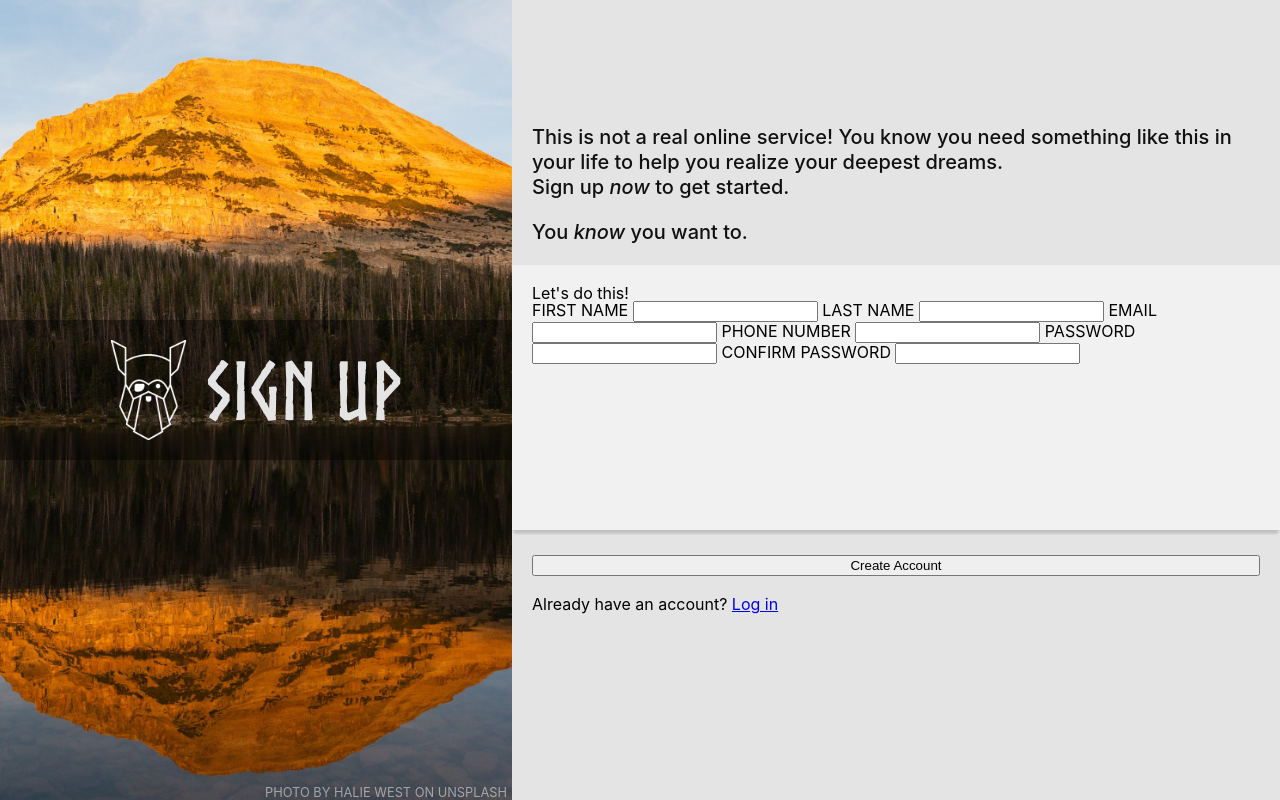
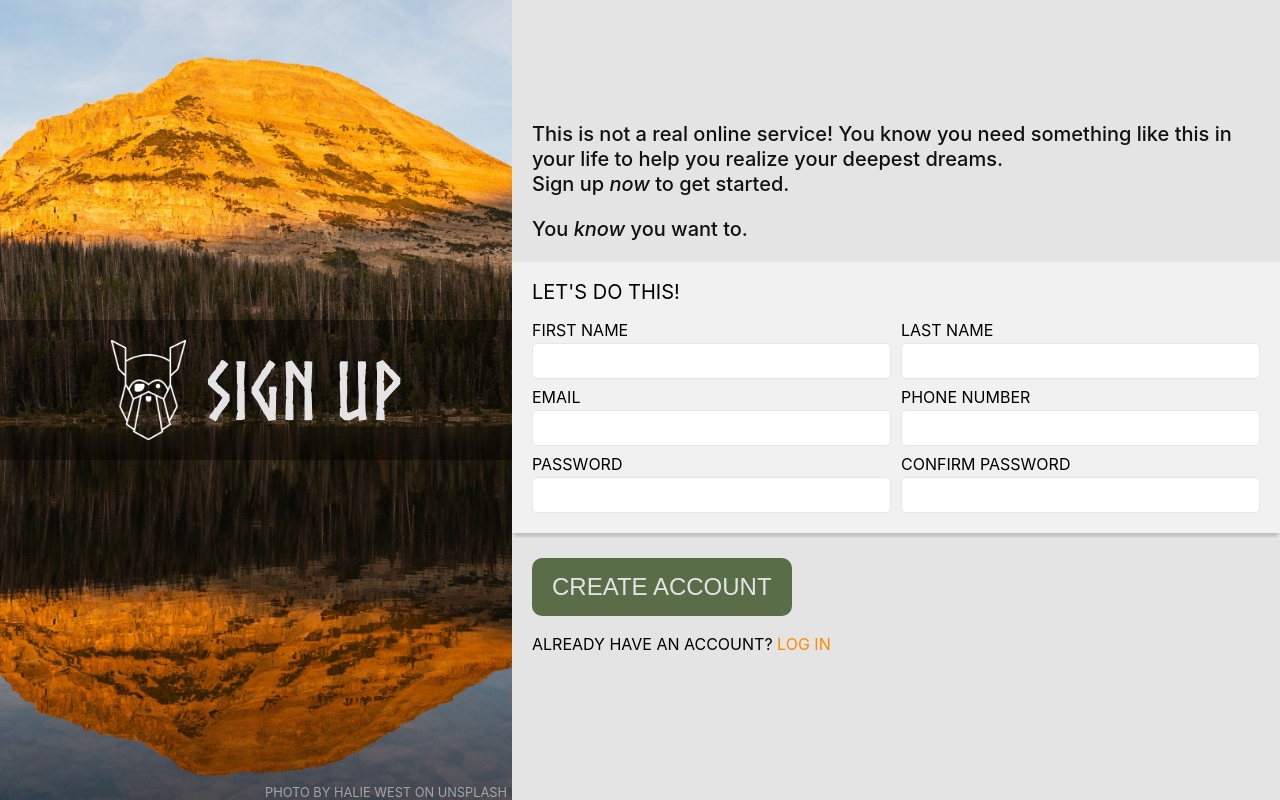
Before and after one commit to bricsio/sign-up, a plain HTML site: page index.html in a window 1280 px wide. Drawn offline with Linux system fonts and the light colour scheme.

Commit message:
Completed HTML and CSS. Completed JS for password-matching validation.

```diff
--- a/index.html
+++ b/index.html
@@ -8,6 +8,7 @@
     <title>Sign Up</title>
     <link rel="stylesheet" href="./reset.css">
     <link rel="stylesheet" href="./style.css">
+    <script src="./script.js" defer></script>
 </head>
 
 <body>
@@ -27,25 +28,38 @@
         <div id="form-container">
             <form action="#" method="post" id="sign-up-form">
                 <fieldset>
-                    <legend>Let's do this!</legend>
+                    <legend>LET'S DO THIS!</legend>
+                    <div>
                         <label for="first-name">FIRST NAME</label>
                         <input type="text" id="first-name" required>
+                    </div>
+                    <div>
                         <label for="last-name">LAST NAME</label>
                         <input type="text" id="last-name" required>
+                    </div>
+                    <div>
                         <label for="email">EMAIL</label>
-                    <input type="text" id="email" required>
+                        <input type="email" id="email" required>
+                    </div>
+                    <div>
                         <label for="phone">PHONE NUMBER</label>
-                    <input type="text" id="phone" required>
+                        <input type="tel" id="phone" pattern="[0-9]{2}-[0-9]{8}" required>
+                    </div>
+                    <div>
                         <label for="password">PASSWORD</label>
-                    <input type="password" id="password" required>
+                        <input type="password" id="password" minlength="10" required>
+                    </div>
+                    <div>
                         <label for="confirm-password">CONFIRM PASSWORD</label>
-                    <input type="password" id="confirm-password" required>
+                        <input type="password" id="confirm-password" minlength="10" required>
+                    </div>
                 </fieldset>
+                <p class="error">Passwords do not match</p>
             </form>
         </div>
         <div>
-            <button type="submit" form="sign-up-form">Create Account</button>
-            <p>Already have an account? <a href="#">Log in</a></p>
+            <button type="submit" form="sign-up-form">CREATE ACCOUNT</button>
+            <p>ALREADY HAVE AN ACCOUNT? <a href="#">LOG IN</a></p>
         </div>
     </div>
 
--- a/script.js
+++ b/script.js
@@ -0,0 +1,13 @@
+let validatePassword = e => {
+    let password = document.querySelector("#password").value,
+        password2 = document.querySelector("#confirm-password").value,
+        error = document.querySelector(".error");
+    console.log(password);
+    console.log(password2);
+    if (password == password2) return;
+    e.preventDefault();
+    error.style.display = "block";
+};
+
+let button = document.querySelector("button");
+button.addEventListener("click", validatePassword);
--- a/style.css
+++ b/style.css
@@ -62,7 +62,7 @@ h1 {
     flex-direction: column;
 }
 
-#right-container div:nth-child(1) {
+#right-container>div:nth-child(1) {
     flex: 1;
     background-color: var(--bg-primary);
     color: var(--text-primary);
@@ -76,14 +76,55 @@ h1 {
     font-weight: 500;
 }
 
-#right-container div:nth-child(2) {
-    flex: 1;
+#right-container>div:nth-child(2) {
+    flex: 0.4;
     background-color: #f1f1f1;
     padding: 20px;
     box-shadow: 0 5px 5px rgb(189, 189, 189);
+    font-size: 1.25rem;
+    display: flex;
+    flex-direction: column;
+    align-items: center;
 }
 
-#right-container div:nth-child(3) {
+fieldset {
+    display: flex;
+    flex-wrap: wrap;
+    gap: 10px;
+}
+
+legend {
+    padding-bottom: 20px;
+}
+
+fieldset>div {
+    flex: 1 1 40%;
+    display: flex;
+    flex-direction: column;
+    gap: 5px;
+}
+
+label {
+    font-size: 1rem;
+}
+
+input {
+    border-radius: 5px;
+    border: 1px solid #E5E7EB;
+    height: 1.5rem;
+    padding: 5px 10px;
+}
+
+input:focus {
+    outline: green solid 1px;
+    box-shadow: 0 5px 5px rgb(189, 189, 189);
+}
+
+input:user-invalid {
+    outline: orange solid 2px;
+}
+
+#right-container>div:nth-child(3) {
     flex: 1;
     background-color: var(--bg-primary);
     margin-top: 5px;
@@ -92,3 +133,37 @@ h1 {
     flex-direction: column;
     gap: 20px;
 }
+
+button {
+    display: inline-block;
+    background-color: #596D48;
+    width: fit-content;
+    border: none;
+    border-radius: 10px;
+    color: var(--bg-primary);
+    font-size: 1.5rem;
+    padding: 15px 20px;
+    cursor: pointer;
+    transition: transform .2s;
+}
+
+button:hover {
+    color: var(--bg-secondary);
+}
+
+button:active {
+    transform: scale(1.1);
+    box-shadow: 0 5px 5px rgb(189, 189, 189);
+}
+
+a[href="#"] {
+    color: var(--bg-secondary);
+    text-decoration: none;
+}
+
+.error {
+    display: none;
+    padding-top: 10px;
+    color: red;
+    font-size: 0.9rem;
+}
```
Lines whose indentation alone changed are shown as unchanged.
